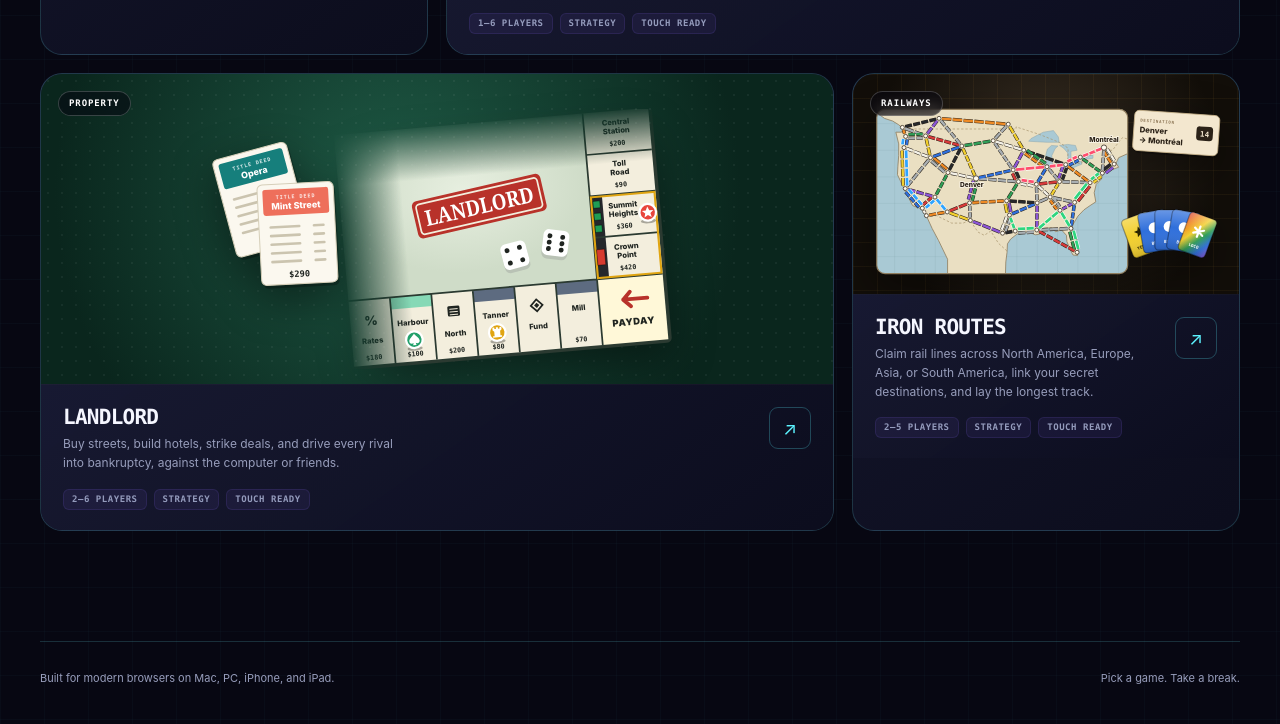
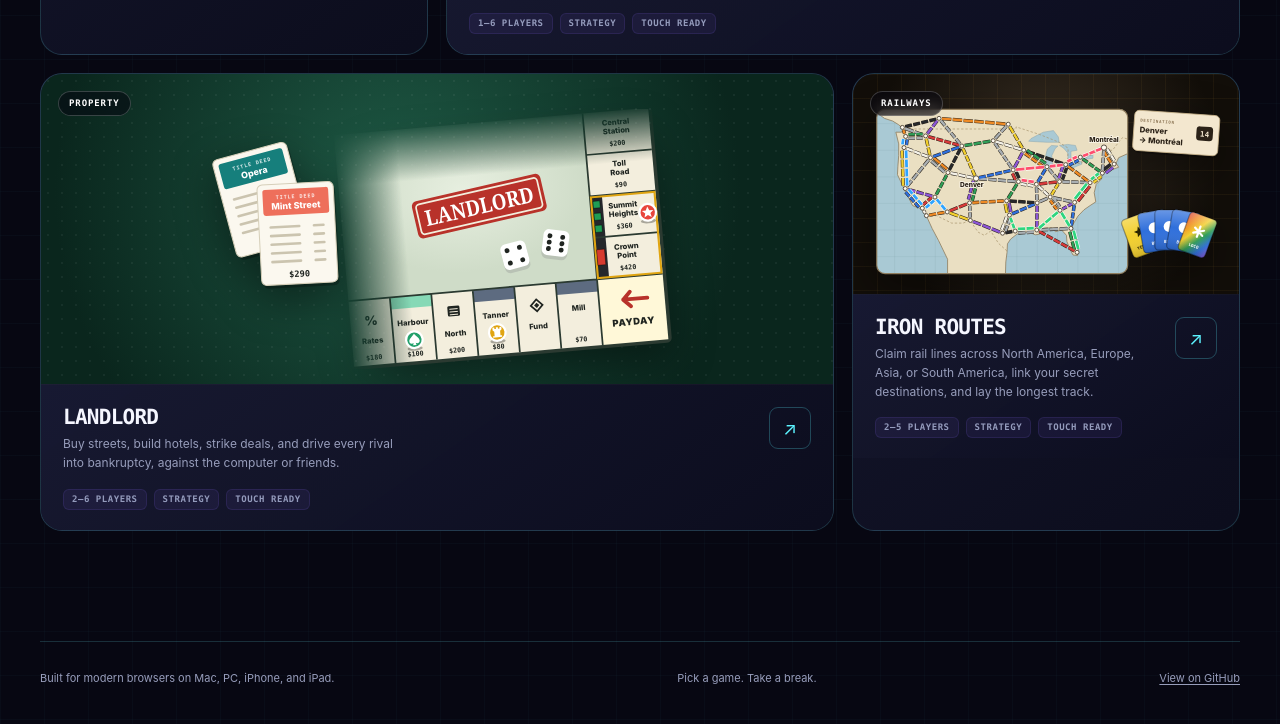
Before and after one commit to EMRahman/Games, a plain HTML site: page index.html in a window 1280 px wide. Shown: the part 2889-3613 px from the top of the page. Drawn offline with Linux system fonts and the light colour scheme.

Commit message:
Link GitHub repo in homepage footer
Co-Authored-By: Claude Sonnet 5.5 <noreply@anthropic.com>

```diff
--- a/index.html
+++ b/index.html
@@ -629,6 +629,8 @@
     }
 
     .site-footer p { margin: 0; }
+    .site-footer a { color: inherit; text-decoration: underline; text-underline-offset: 2px; }
+    .site-footer a:hover { color: var(--ink, inherit); }
 
     .game-card:focus-visible,
     .quick-game:focus-visible,
@@ -1200,6 +1202,7 @@
     <footer class="site-footer">
       <p>Built for modern browsers on Mac, PC, iPhone, and iPad.</p>
       <p>Pick a game. Take a break.</p>
+      <p><a href="https://github.com/EMRahman/Games" target="_blank" rel="noopener noreferrer">View on GitHub</a></p>
     </footer>
   </div>
 
```
